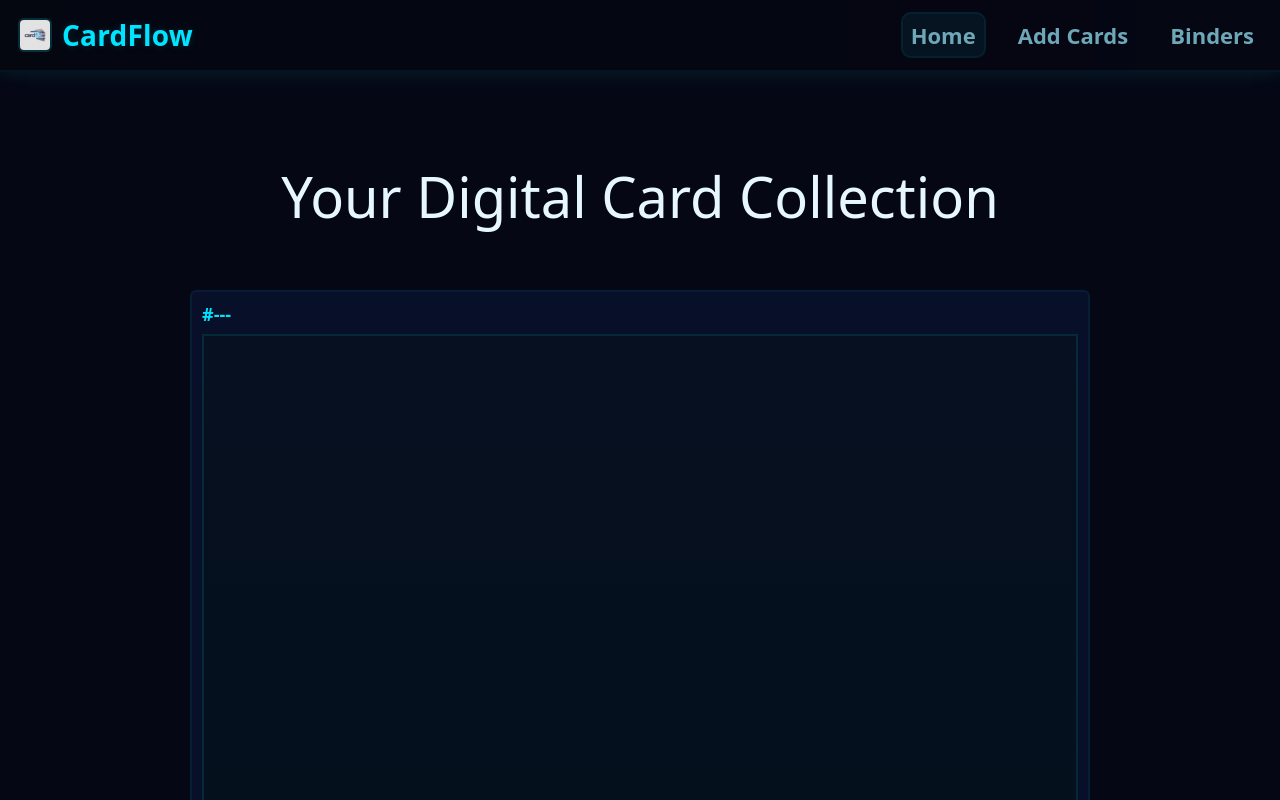
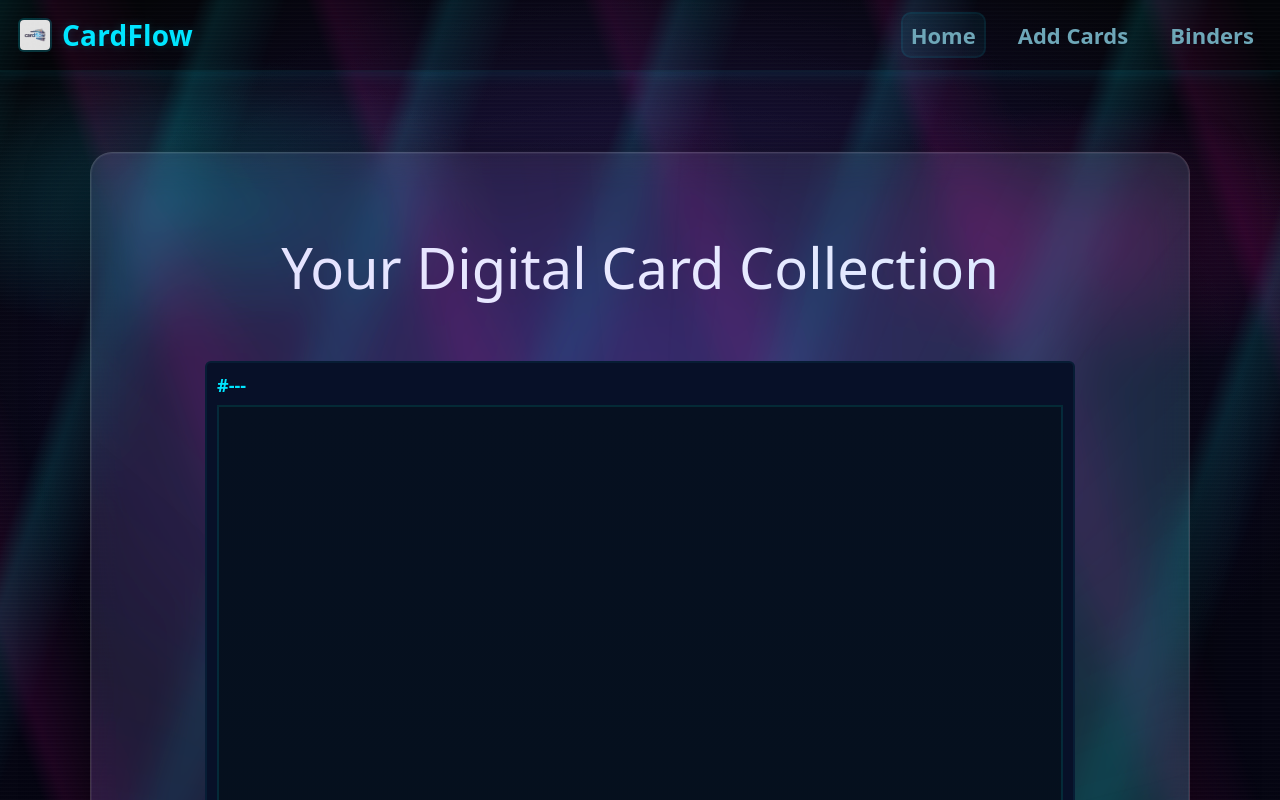
Before and after one commit to tawnaylor/cardflow, a plain HTML site: page index.html in a window 1280 px wide. Shown: the top 800 px of the page. Drawn offline with Linux system fonts and the light colour scheme.

Commit message:
background change

```diff
--- a/css/styles.css
+++ b/css/styles.css
@@ -488,3 +488,149 @@ input, select, textarea{ background: rgba(255,255,255,0.02); color:var(--ink); b
   background: #050714;
   color: var(--ink);
 }
+
+
+/* ====== Neon Street + Fogged Glass Background ====== */
+
+/* Page base */
+.neon-street {
+  min-height: 100vh;
+  margin: 0;
+  color: #e9e9ff;
+  background: radial-gradient(1200px 800px at 50% 20%, rgba(95, 46, 255, 0.25), rgba(0,0,0,0) 60%),
+              radial-gradient(900px 700px at 20% 70%, rgba(0, 255, 255, 0.12), rgba(0,0,0,0) 55%),
+              radial-gradient(900px 700px at 80% 75%, rgba(255, 0, 160, 0.10), rgba(0,0,0,0) 55%),
+              linear-gradient(180deg, #05060a 0%, #050512 40%, #03030a 100%);
+  overflow-x: hidden;
+  position: relative;
+  isolation: isolate;
+}
+
+/* Background effects layer */
+.bg-effects {
+  position: fixed;
+  inset: 0;
+  z-index: -1;
+  pointer-events: none;
+}
+
+/* 1) Moving neon “street lights” streaks */
+.bg-effects::before {
+  content: "";
+  position: absolute;
+  inset: -20%;
+  background:
+    /* street perspective streaks */
+    repeating-linear-gradient(
+      110deg,
+      rgba(0, 255, 255, 0.00) 0%,
+      rgba(0, 255, 255, 0.00) 6%,
+      rgba(0, 255, 255, 0.18) 7%,
+      rgba(0, 255, 255, 0.00) 10%
+    ),
+    repeating-linear-gradient(
+      70deg,
+      rgba(255, 0, 170, 0.00) 0%,
+      rgba(255, 0, 170, 0.00) 7%,
+      rgba(255, 0, 170, 0.16) 8%,
+      rgba(255, 0, 170, 0.00) 12%
+    );
+  filter: blur(2px);
+  opacity: 0.65;
+  transform: translate3d(0,0,0);
+  animation: street-drift 14s linear infinite;
+}
+
+@keyframes street-drift {
+  0%   { transform: translate3d(-6%, -2%, 0) scale(1.05); }
+  100% { transform: translate3d( 6%,  2%, 0) scale(1.05); }
+}
+
+/* 2) Neon “sign” blobs + fog haze + grain */
+.bg-effects::after {
+  content: "";
+  position: absolute;
+  inset: 0;
+  background:
+    /* neon sign glows */
+    radial-gradient(500px 240px at 15% 25%, rgba(0, 255, 255, 0.20), rgba(0,0,0,0) 60%),
+    radial-gradient(420px 220px at 85% 30%, rgba(255, 0, 170, 0.18), rgba(0,0,0,0) 62%),
+    radial-gradient(520px 300px at 55% 80%, rgba(140, 80, 255, 0.15), rgba(0,0,0,0) 65%),
+
+    /* fog layer */
+    radial-gradient(900px 700px at 50% 55%, rgba(255,255,255,0.06), rgba(255,255,255,0) 70%),
+
+    /* grain/noise (CSS-only approximation) */
+    repeating-linear-gradient(
+      0deg,
+      rgba(255,255,255,0.02) 0px,
+      rgba(255,255,255,0.02) 1px,
+      rgba(0,0,0,0.00) 2px,
+      rgba(0,0,0,0.00) 4px
+    );
+  mix-blend-mode: screen;
+  opacity: 0.95;
+  filter: blur(0px);
+  animation: neon-pulse 6.5s ease-in-out infinite;
+}
+
+@keyframes neon-pulse {
+  0%, 100% { opacity: 0.85; filter: blur(0px); }
+  50%      { opacity: 1;    filter: blur(1px); }
+}
+
+/* ====== Fogged Glass Panel (use on your main containers) ====== */
+.glass-panel {
+  width: min(1100px, 92vw);
+  margin: 5rem auto;
+  padding: 2rem;
+  border-radius: 22px;
+
+  /* frosted look */
+  background: rgba(255, 255, 255, 0.07);
+  border: 1px solid rgba(255, 255, 255, 0.14);
+  box-shadow:
+    0 20px 60px rgba(0,0,0,0.55),
+    0 0 0 1px rgba(255,255,255,0.06) inset;
+
+  /* the “fogged glass” */
+  backdrop-filter: blur(18px) saturate(130%);
+  -webkit-backdrop-filter: blur(18px) saturate(130%);
+
+  position: relative;
+  overflow: hidden;
+}
+
+/* Optional: subtle inner neon rim */
+.glass-panel::before {
+  content: "";
+  position: absolute;
+  inset: -2px;
+  border-radius: inherit;
+  background: conic-gradient(
+    from 180deg,
+    rgba(0,255,255,0.0),
+    rgba(0,255,255,0.18),
+    rgba(255,0,170,0.16),
+    rgba(140,80,255,0.14),
+    rgba(0,255,255,0.0)
+  );
+  filter: blur(18px);
+  opacity: 0.75;
+  animation: rim-shift 10s linear infinite;
+  pointer-events: none;
+}
+
+@keyframes rim-shift {
+  0%   { transform: rotate(0deg) scale(1.2); }
+  100% { transform: rotate(360deg) scale(1.2); }
+}
+
+/* Optional: reduce motion for accessibility */
+@media (prefers-reduced-motion: reduce) {
+  .bg-effects::before,
+  .bg-effects::after,
+  .glass-panel::before {
+    animation: none !important;
+  }
+}
--- a/index.html
+++ b/index.html
@@ -6,7 +6,8 @@
   <title>CardFlow | Home</title>
   <link rel="stylesheet" href="./css/styles.css" />
 </head>
-<body>
+<body class="neon-street">
+  <div class="bg-effects" aria-hidden="true"></div>
   <header class="topbar">
     <div class="brand">
       <div class="logo" aria-hidden="true">
@@ -22,7 +23,7 @@
     </nav>
   </header>
 
-  <main class="page">
+  <main class="page glass-panel">
     <h1 class="hero">Your Digital Card Collection</h1>
 
 
```
Also changed, not shown: add-card.html (+3 -2 lines), binders.html (+3 -2 lines), card.html (+3 -2 lines).
